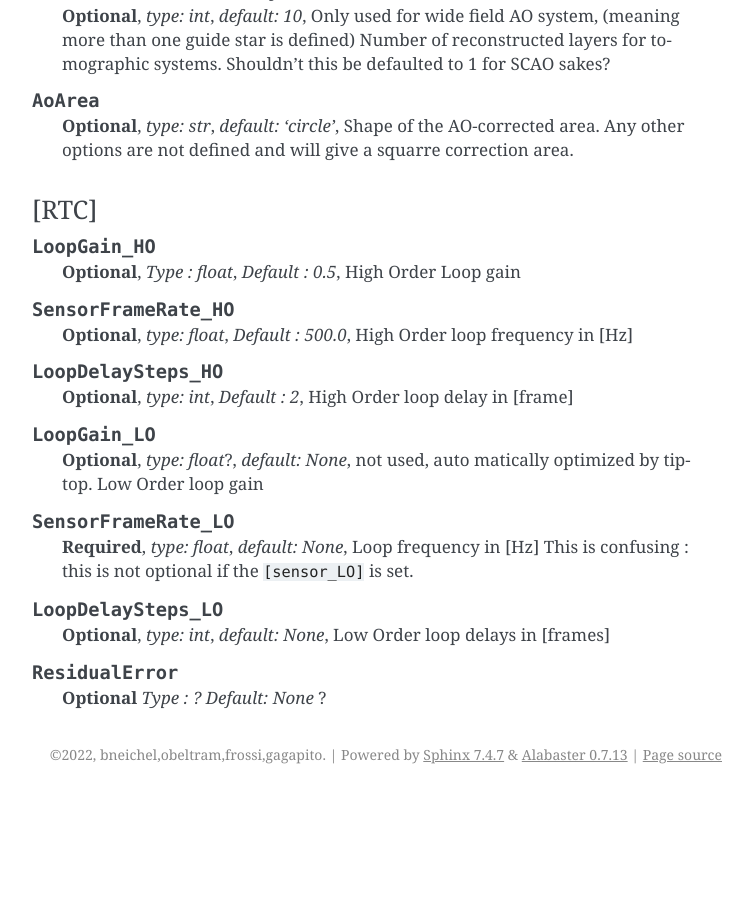
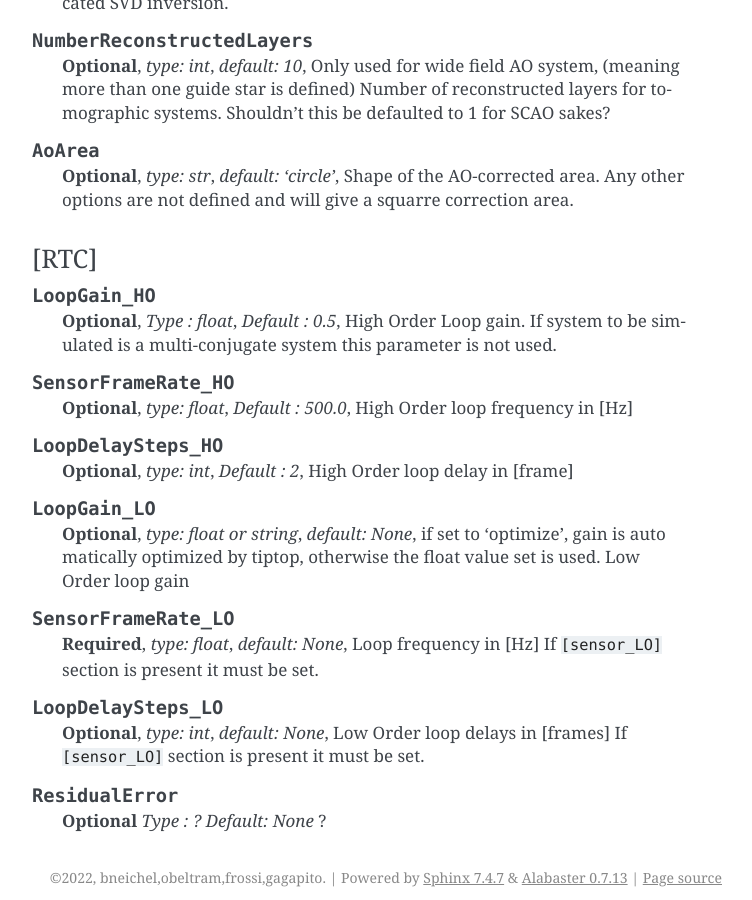
Before and after one commit to astro-tiptop/TIPTOP, a Sphinx documentation site: the page built from docs/source/parameterFile.rst, in a window 1280 px wide and 900 px high, scrolled down 9826 px. Shown: the whole window, without its empty margins (388-1140 px from the left). Built offline with Sphinx 7.4.7, drawn with Linux system fonts in a browser that asks for light colours; the version number could not be read and is left out; before the commit the page ends 10620 px from its top, so only the background shows below that; some of the changed text lies outside the part shown.

Commit message:
Update parameterFile.rst to be aligned with last changes

```diff
--- a/docs/source/parameterFile.rst
+++ b/docs/source/parameterFile.rst
@@ -259,14 +259,14 @@ Typically the wavelength is the same for all guide star (at least in Laser guide
    **Optional**,
    *Type : float*,
    *Default : 0.0*,
-   altitude of the guide stars (0 if infinite). Consider that all guide star are at the same heigh.
+   altitude of the guide stars (0 if infinite). Consider that all guide star are at the same height.
 
 
 [sources_LO]
 ^^^^^^^^^^^^
 .. note::
 
-   This section is completely optional
+   This section is completely optional (``[sensor_LO]`` section is required to have the LO part simulated)
 
 
 .. option:: Wavelength
@@ -523,7 +523,7 @@ Can be set but not used
 
 .. note::
 
-   This section is optional
+   This section is optional, if this section is not present only the HO part will be used (for ex. to simulate a SCAO NGS).
 
 
 .. option:: PixelScale
@@ -739,7 +739,8 @@ Can be set but not used
    **Optional**,
    *Type : float*,
    *Default : 0.5*,
-   High Order Loop gain
+   High Order Loop gain.
+   If system to be simulated is a multi-conjugate system this parameter is not used.
 
 .. option:: SensorFrameRate_HO
 
@@ -758,9 +759,9 @@ Can be set but not used
 .. option:: LoopGain_LO
 
    **Optional**,
-   *type: float*?,
+   *type: float or string*,
    *default: None*,
-   not used, auto matically optimized by tiptop.
+   if set to 'optimize', gain is auto matically optimized by tiptop, otherwise the float value set is used.
    Low Order loop gain
 
 .. option:: SensorFrameRate_LO
@@ -769,7 +770,7 @@ Can be set but not used
    *type: float*,
    *default: None*,
    Loop frequency in [Hz]
-   This is confusing : this is not optional if the ``[sensor_LO]`` is set.
+   If ``[sensor_LO]`` section is present it must be set.
 
 .. option:: LoopDelaySteps_LO
 
@@ -777,6 +778,7 @@ Can be set but not used
    *type: int*,
    *default: None*,
    Low Order loop delays in [frames]
+   If ``[sensor_LO]`` section is present it must be set.
 
 .. option:: ResidualError
 
```
